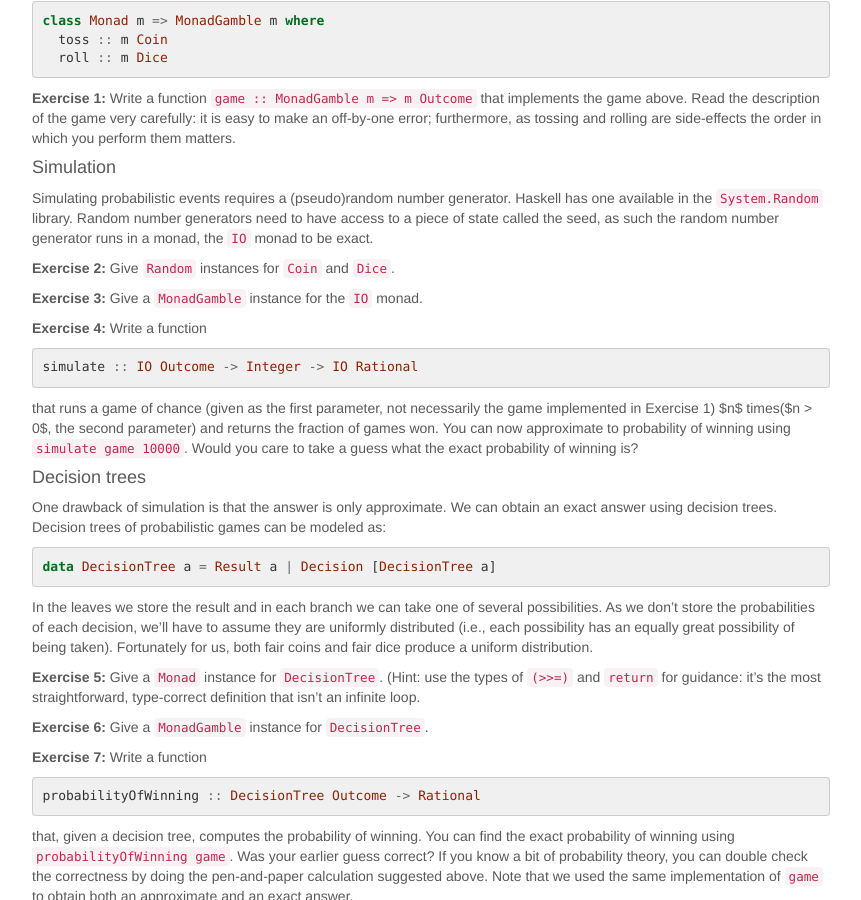
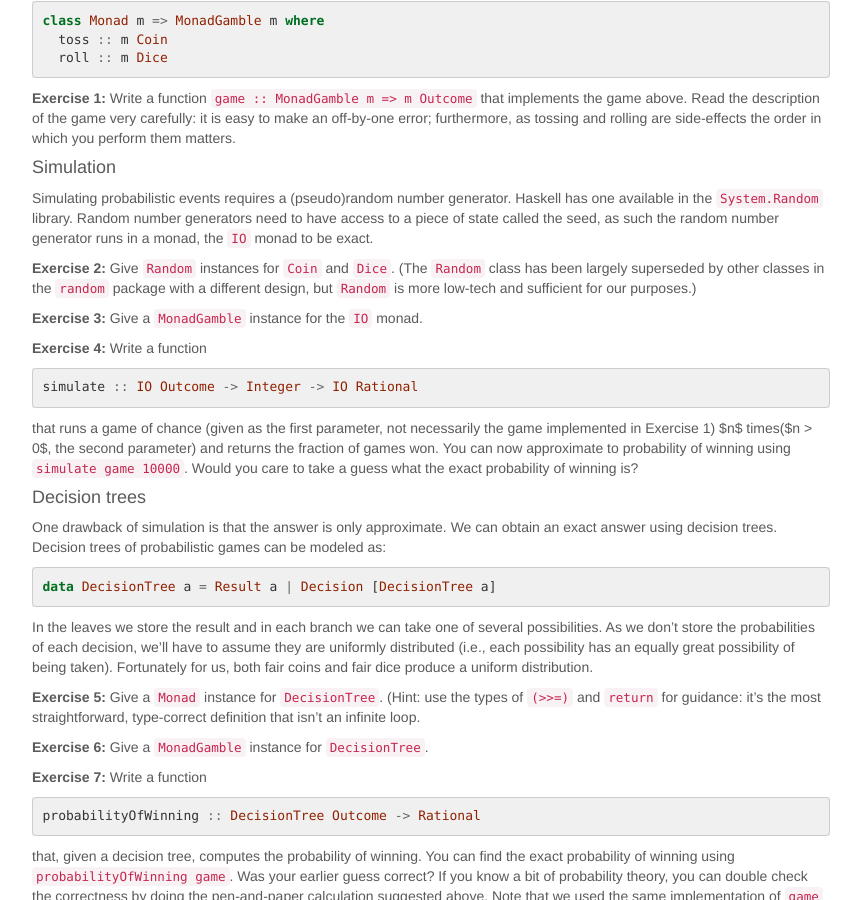
Before and after one commit to uu-afp/uu-afp.github.io, a Jekyll site: the page built from as2.md, in a window 1280 px wide and 900 px high, scrolled down 1676 px. Shown: the whole window, without its empty margins (209-1070 px from the left). Built offline with Jekyll 4.4.1, drawn with Linux system fonts in a browser that asks for light colours; nearby versions of some CDN libraries.

Commit message:
Add note about `Random` class

```diff
--- a/as2.md
+++ b/as2.md
@@ -134,7 +134,10 @@ Haskell has one available in the `System.Random` library. Random number
 generators need to have access to a piece of state called the seed, as such
 the random number generator runs in a monad, the `IO` monad to be exact.
 
-**Exercise 2:** Give `Random` instances for `Coin` and `Dice`.
+**Exercise 2:** Give `Random` instances for `Coin` and `Dice`. (The `Random`
+class has been largely superseded by other classes in the `random` package with
+a different design, but `Random` is more low-tech and sufficient for our
+purposes.)
 
 **Exercise 3:** Give a `MonadGamble` instance for the `IO` monad.
 
```
